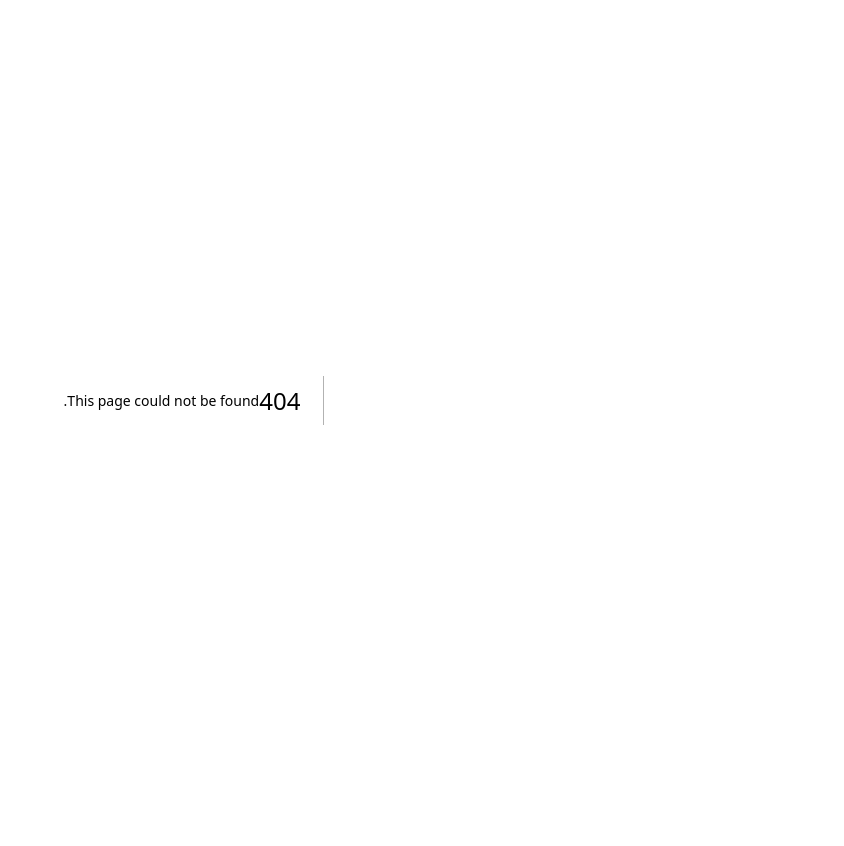
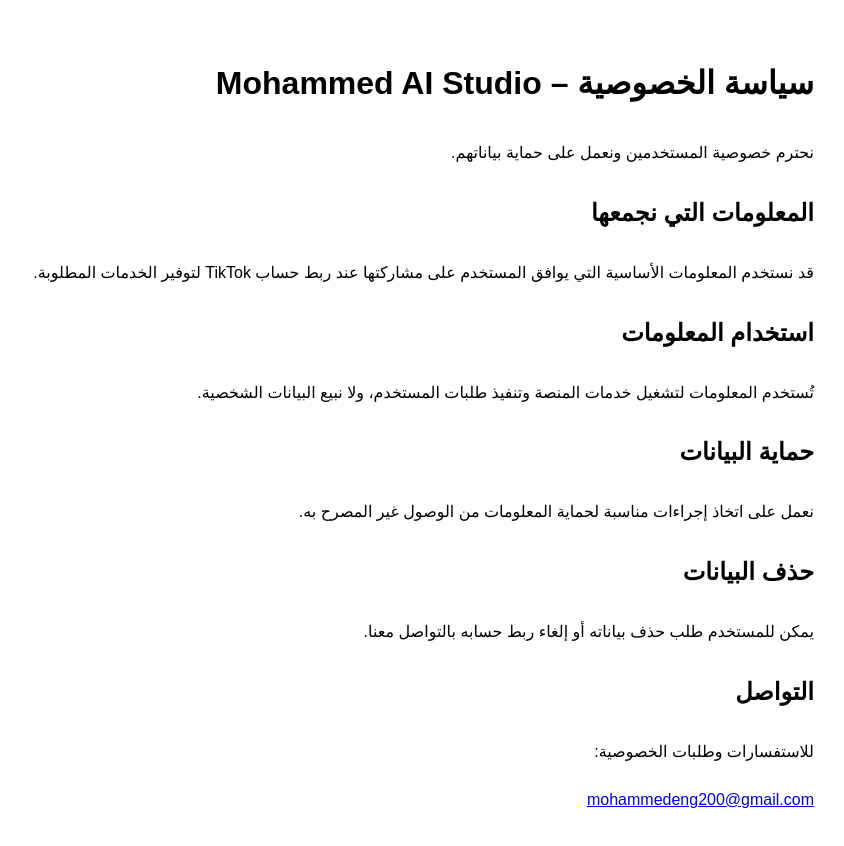
Before and after one commit to mohammedeng200-dotcom/mohammed-ai-studio, a Next.js app: page /privacy in a window 1280 px wide. Before the commit this address had no page. Shown: the top 846 px of the page, without its empty margins (436-1280 px from the left). Before the commit the page ends 800 px from the top, so only its background shows below. Built offline with nearby package versions, Linux system fonts and the light colour scheme.

Commit message:
Create page.js

```diff
--- /dev/null
+++ b/app/privacy/page.js
@@ -0,0 +1,29 @@
+export default function PrivacyPolicy() {
+  return (
+    <main dir="rtl" style={{ padding: 30, fontFamily: "Arial", lineHeight: 2 }}>
+      <h1>سياسة الخصوصية – Mohammed AI Studio</h1>
+
+      <p>نحترم خصوصية المستخدمين ونعمل على حماية بياناتهم.</p>
+
+      <h2>المعلومات التي نجمعها</h2>
+      <p>قد نستخدم المعلومات الأساسية التي يوافق المستخدم على مشاركتها عند ربط حساب TikTok لتوفير الخدمات المطلوبة.</p>
+
+      <h2>استخدام المعلومات</h2>
+      <p>تُستخدم المعلومات لتشغيل خدمات المنصة وتنفيذ طلبات المستخدم، ولا نبيع البيانات الشخصية.</p>
+
+      <h2>حماية البيانات</h2>
+      <p>نعمل على اتخاذ إجراءات مناسبة لحماية المعلومات من الوصول غير المصرح به.</p>
+
+      <h2>حذف البيانات</h2>
+      <p>يمكن للمستخدم طلب حذف بياناته أو إلغاء ربط حسابه بالتواصل معنا.</p>
+
+      <h2>التواصل</h2>
+      <p>للاستفسارات وطلبات الخصوصية:</p>
+      <p>
+        <a href="mailto:mohammedeng200@gmail.com">
+          mohammedeng200@gmail.com
+        </a>
+      </p>
+    </main>
+  );
+}
```
